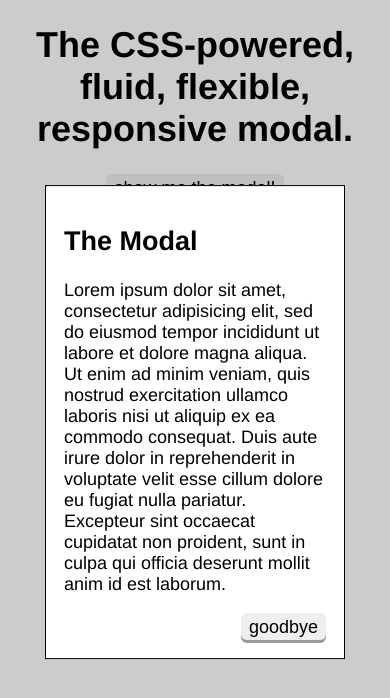
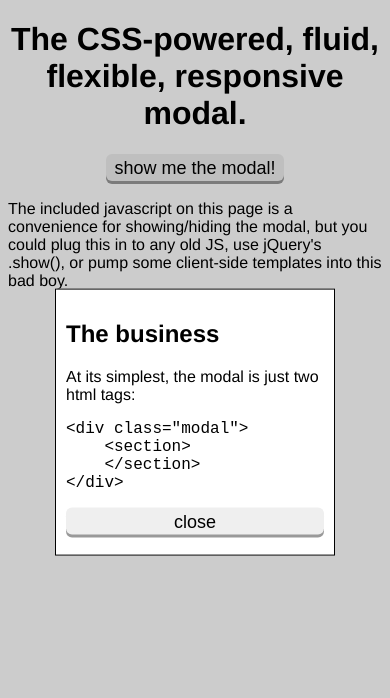
Before and after one commit to potch/css-modal, a plain HTML site: page index.html in a window 390 px wide. Both pictures are taken after a click on the button "show me the modal!". Drawn offline with nearby package versions, Linux system fonts and the light colour scheme.

Commit message:
more goodness

```diff
--- /dev/null
+++ b/css3.less
@@ -0,0 +1,35 @@
+.border-radius(@radius) {
+    -webkit-border-radius: @radius;
+    -moz-border-radius: @radius;
+    -ms-border-radius: @radius;
+    -o-border-radius: @radius;
+    border-radius: @radius;
+}
+
+.transform(@tform) {
+    -webkit-transform: @tform;
+    -moz-transform: @tform;
+    -ms-transform: @tform;
+    -o-transform: @tform;
+    transform: @tform;
+}
+
+.transition(@property) {
+    -webkit-transition: @property;
+    -moz-transition: @property;
+    -ms-transition: @property;
+    -o-transition: @property;
+    transition: @property;
+}
+
+.box-shadow(@shadow) {
+    box-shadow: @shadow;
+    -moz-box-shadow: @shadow;
+    -webkit-box-shadow: @shadow;
+}
+
+.border-box() {
+    -webkit-box-sizing: border-box;
+    -moz-box-sizing: border-box;
+    box-sizing: border-box;
+}
--- a/index.html
+++ b/index.html
@@ -9,13 +9,15 @@
             font: normal 18px Helvetica;
             text-align: center;
         }
-        button {
+        button, .button {
             font-size: 18px;
             border-radius: 6px;
             background-image: -moz-linear-gradient(#eee, #ccc);
             box-shadow: 0 3px rgba(0,0,0,.4);
             padding: 4px 8px 2px;
             border: 0;
+            margin-bottom: 3px;
+            cursor: pointer;
         }
         button:active {
             position: relative;
@@ -26,37 +28,65 @@
             text-align: left;
             background: #fff;
             border: 1px solid black;
-            padding: 1em;
-            min-width: 300px;
-            max-width: 500px;
+            padding: 10px;
+            min-width: 280px;
+            max-width: 400px;
         }
-        .modal .close {
+        .modal section header {
+            margin-bottom: 10px;
+        }
+        .modal section footer {
+            clear: right;
+            margin: 10px 0;
+        }
+        footer button {
             float: right;
+        }
+        p {
+            max-width: 700px;
+            margin: 1em auto;
+            text-align: left;
+        }
+        @media (max-width: 600px) {
+            body {
+                font-size: 16px;
+            }
+            .modal footer button {
+                float: none;
+                display: block;
+                width: 100%;
+            }
         }
     </style>
   </head>
   <body>
     <h1>The CSS-powered, fluid, flexible, responsive modal.</h1>
-    <div class="modal">
+    <div id="modal" class="modal">
         <section>
-            <h2>The Modal</h2>
-            <p>Lorem ipsum dolor sit amet, consectetur adipisicing elit, sed do eiusmod
-            tempor incididunt ut labore et dolore magna aliqua. Ut enim ad minim veniam,
-            quis nostrud exercitation ullamco laboris nisi ut aliquip ex ea commodo
-            consequat. Duis aute irure dolor in reprehenderit in voluptate velit esse
-            cillum dolore eu fugiat nulla pariatur. Excepteur sint occaecat cupidatat non
-            proident, sunt in culpa qui officia deserunt mollit anim id est laborum.</p>
-            <button class="close">goodbye</button>
+            <header>
+                <h2>The business</h2>
+            </header>
+            <p>At its simplest, the modal is just two html tags:</p>
+<pre>&lt;div class="modal">
+    &lt;section>
+    &lt;/section>
+&lt;/div></pre>
+            <footer>
+                <button class="close">close</button>
+            </footer>
         </section>
     </div>
     <button id="show">show me the modal!</button>
-    <script src="https://ajax.googleapis.com/ajax/libs/jquery/1/jquery.min.js"></script>
+    <p>
+        The included javascript on this page is a convenience for showing/hiding
+        the modal, but you could plug this in to any old JS, use jQuery's .show(),
+        or pump some client-side templates into this bad boy.
+    </p>
+    <script src="modal.js"></script>
     <script>
-        $('#show').click(function() {
-            $('.modal').addClass('show');
-        });
-        $('.modal .close').click(function() {
-            $(this).closest('.modal').removeClass('show');
+        var m = new Modal(document.querySelector('#modal'));
+        document.getElementById('show').addEventListener('click', function() {
+            m.show();
         });
     </script>
   </body>
--- /dev/null
+++ b/modal.js
@@ -0,0 +1,20 @@
+var Modal = (function() {
+
+    function Modal(el) {
+        var self = this;
+        this.el = el;
+        this.show = function show() {
+            el.style.display = 'block';
+        }
+        this.hide = function hide() {
+            el.style.display = 'none';
+        }
+        el.addEventListener('click', function(e) {
+            if (e.target.classList.contains('close')) {
+                self.hide();
+            }
+        });
+    }
+
+    return Modal;
+})();
--- a/modal.less
+++ b/modal.less
@@ -1,3 +1,5 @@
+@import 'css3';
+
 .modal {
     position: fixed;
     width: 100%;
@@ -6,25 +8,15 @@
     left: 0;
     display: none;
     z-index: 9000;
-    opacity: 0;
     overflow: hidden;
     color: #000;
     background: rgba(0,0,0,.2);
-    pointer-events: none;
     &.show {
-        pointer-events: auto;
-        opacity: 1;
         display: block;
     }
     section {
-        box-sizing: border-box;
-        -moz-box-sizing: border-box;
-        -webkit-box-sizing: border-box;
-        transform: translate(-50%, -50%);
-        -o-transform: translate(-50%, -50%);
-        -ms-transform: translate(-50%, -50%);
-        -moz-transform: translate(-50%, -50%);
-        -webkit-transform: translate(-50%, -50%);
+        .border-box;
+        .transform(~'translate(-50%, -50%)');
         position: absolute;
         top: 50%;
         left: 50%;
--- a/modal.less.css
+++ b/modal.less.css
@@ -6,26 +6,22 @@
   left: 0;
   display: none;
   z-index: 9000;
-  opacity: 0;
   overflow: hidden;
   color: #000;
   background: rgba(0, 0, 0, 0.2);
-  pointer-events: none;
 }
 .modal.show {
-  pointer-events: auto;
-  opacity: 1;
   display: block;
 }
 .modal section {
+  -webkit-box-sizing: border-box;
+  -moz-box-sizing: border-box;
   box-sizing: border-box;
-  -moz-box-sizing: border-box;
-  -webkit-box-sizing: border-box;
+  -webkit-transform: translate(-50%, -50%);
+  -moz-transform: translate(-50%, -50%);
+  -ms-transform: translate(-50%, -50%);
+  -o-transform: translate(-50%, -50%);
   transform: translate(-50%, -50%);
-  -o-transform: translate(-50%, -50%);
-  -ms-transform: translate(-50%, -50%);
-  -moz-transform: translate(-50%, -50%);
-  -webkit-transform: translate(-50%, -50%);
   position: absolute;
   top: 50%;
   left: 50%;
```
Also changed, not shown: css3.less.css (added).
